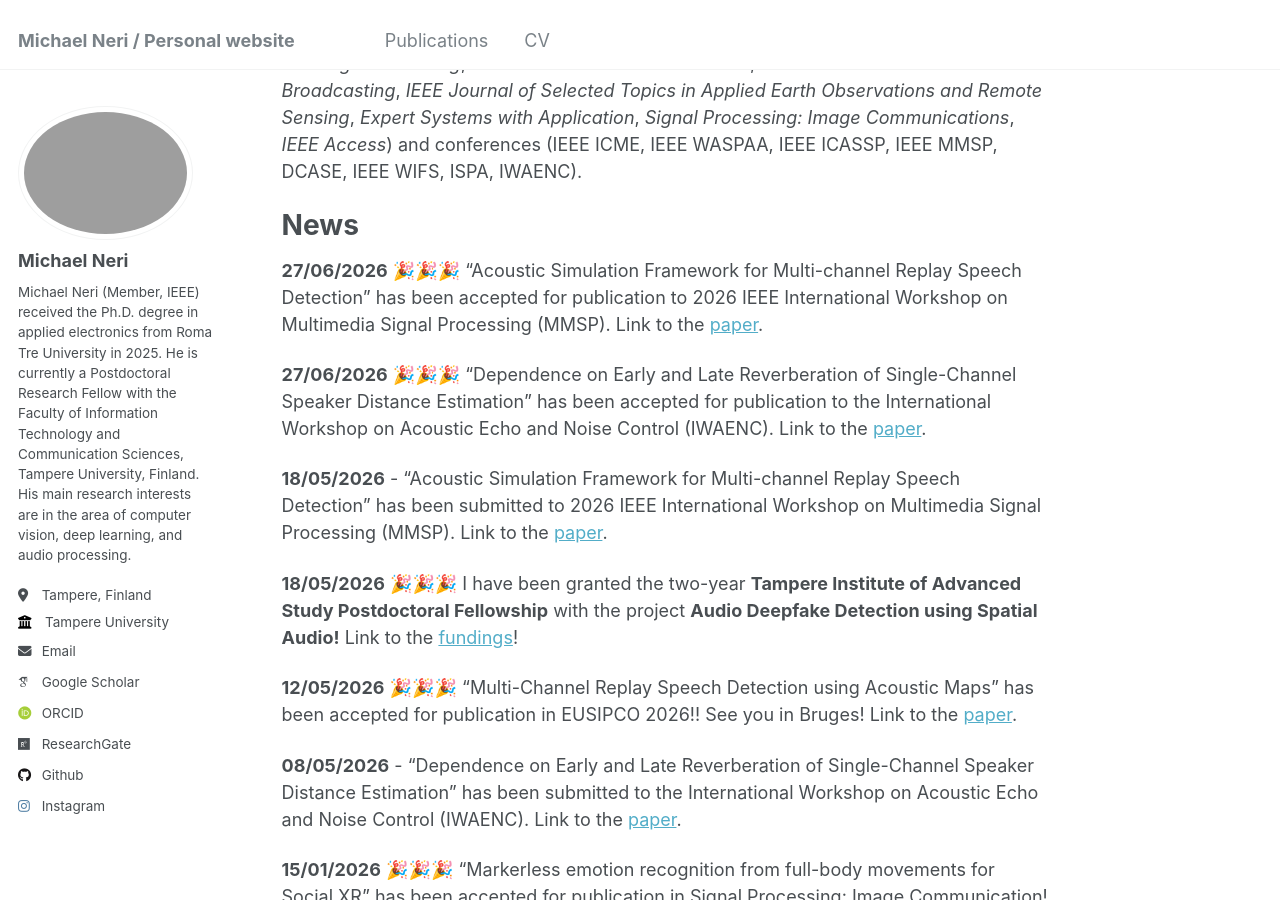
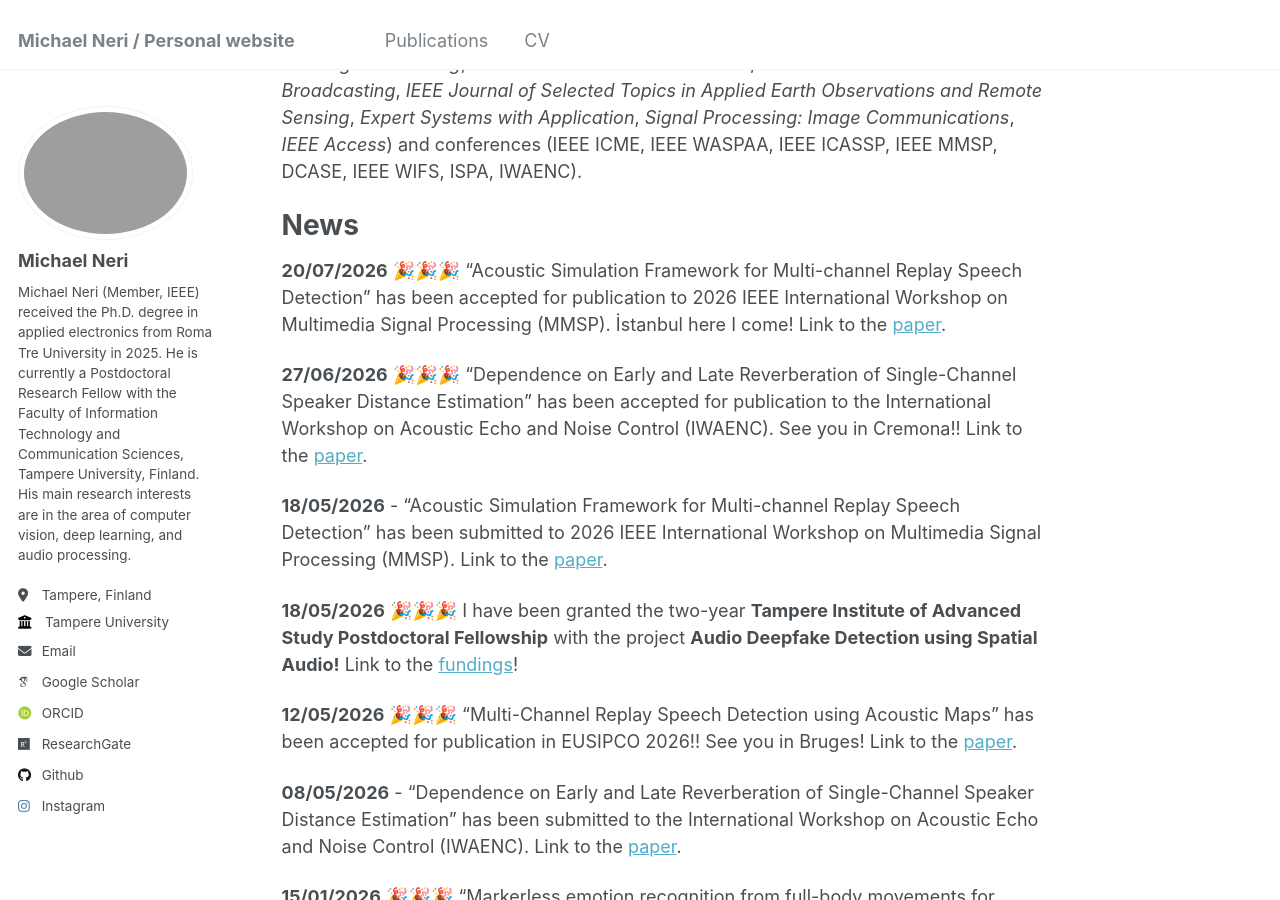
Before and after one commit to michaelneri/michaelneri.github.io, a Jekyll site: the page built from _pages/about.md, in a window 1280 px wide and 900 px high, scrolled down 778 px. Built offline with Jekyll 4.4.1, drawn with Linux system fonts in a browser that asks for light colours; some web fonts are replaced.

Commit message:
Update news section with new publication dates and details

```diff
--- a/_pages/about.md
+++ b/_pages/about.md
@@ -23,9 +23,9 @@ I am an IEEE and EURASIP Member, Editorial Manager for _Signal Processing: Image
 News
 =====
 
-**27/06/2026** 🎉🎉🎉 "Acoustic Simulation Framework for Multi-channel Replay Speech Detection" has been accepted for publication to 2026 IEEE International Workshop on Multimedia Signal Processing (MMSP). Link to the [paper](https://arxiv.org/abs/2509.14789).
+**20/07/2026** 🎉🎉🎉 "Acoustic Simulation Framework for Multi-channel Replay Speech Detection" has been accepted for publication to 2026 IEEE International Workshop on Multimedia Signal Processing (MMSP). İstanbul here I come! Link to the [paper](https://arxiv.org/abs/2509.14789).
 
-**27/06/2026** 🎉🎉🎉 "Dependence on Early and Late Reverberation of Single-Channel Speaker Distance Estimation" has been accepted for publication to the International Workshop on Acoustic Echo and Noise Control (IWAENC). Link to the [paper](https://arxiv.org/abs/2605.07694).
+**27/06/2026** 🎉🎉🎉 "Dependence on Early and Late Reverberation of Single-Channel Speaker Distance Estimation" has been accepted for publication to the International Workshop on Acoustic Echo and Noise Control (IWAENC). See you in Cremona!! Link to the [paper](https://arxiv.org/abs/2605.07694).
 
 **18/05/2026** - "Acoustic Simulation Framework for Multi-channel Replay Speech Detection" has been submitted to 2026 IEEE International Workshop on Multimedia Signal Processing (MMSP). Link to the [paper](https://arxiv.org/abs/2509.14789).
 
```
